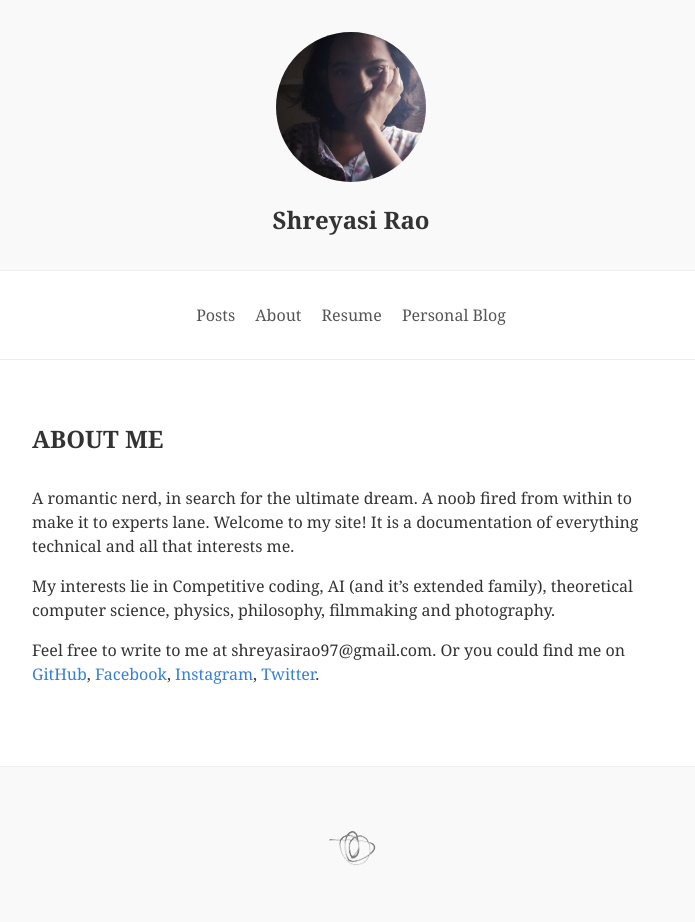
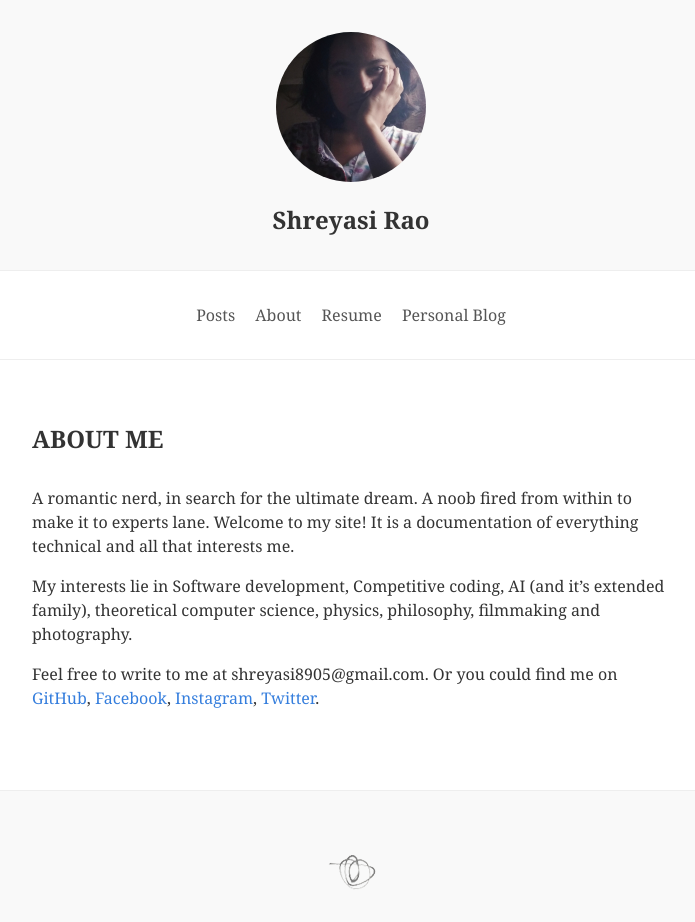
Before and after one commit to shreyasirao/shreyasirao.github.io, a Jekyll site: the page built from about.md, in a window 1280 px wide. Shown: the whole page, without its empty margins (289-984 px from the left). Built offline with Jekyll 4.4.1, drawn with Linux system fonts in a browser that asks for light colours; nearby versions of some CDN libraries; before the commit the page ends 900 px from its top, so only the background shows below that.

```diff
--- a/about.md
+++ b/about.md
@@ -4,7 +4,7 @@
 
 A romantic nerd, in search for the ultimate dream. A noob fired from within to make it to experts lane. Welcome to my site! It is a documentation of everything technical and all that interests me.
 
-My interests lie in Competitive coding, AI (and it's extended family), theoretical computer science, physics, philosophy, filmmaking and photography.
+My interests lie in Software development, Competitive coding, AI (and it's extended family), theoretical computer science, physics, philosophy, filmmaking and photography.
 
-Feel free to write to me at shreyasirao97@gmail.com.
+Feel free to write to me at shreyasi8905@gmail.com.
 Or you could find me on [GitHub](https://github.com/shreyasirao), [Facebook](https://www.facebook.com/profile.php?id=100000567342813), [Instagram](https://www.instagram.com/bonemarroe), [Twitter](https://twitter.com/shreyasi__?s=08).
```
